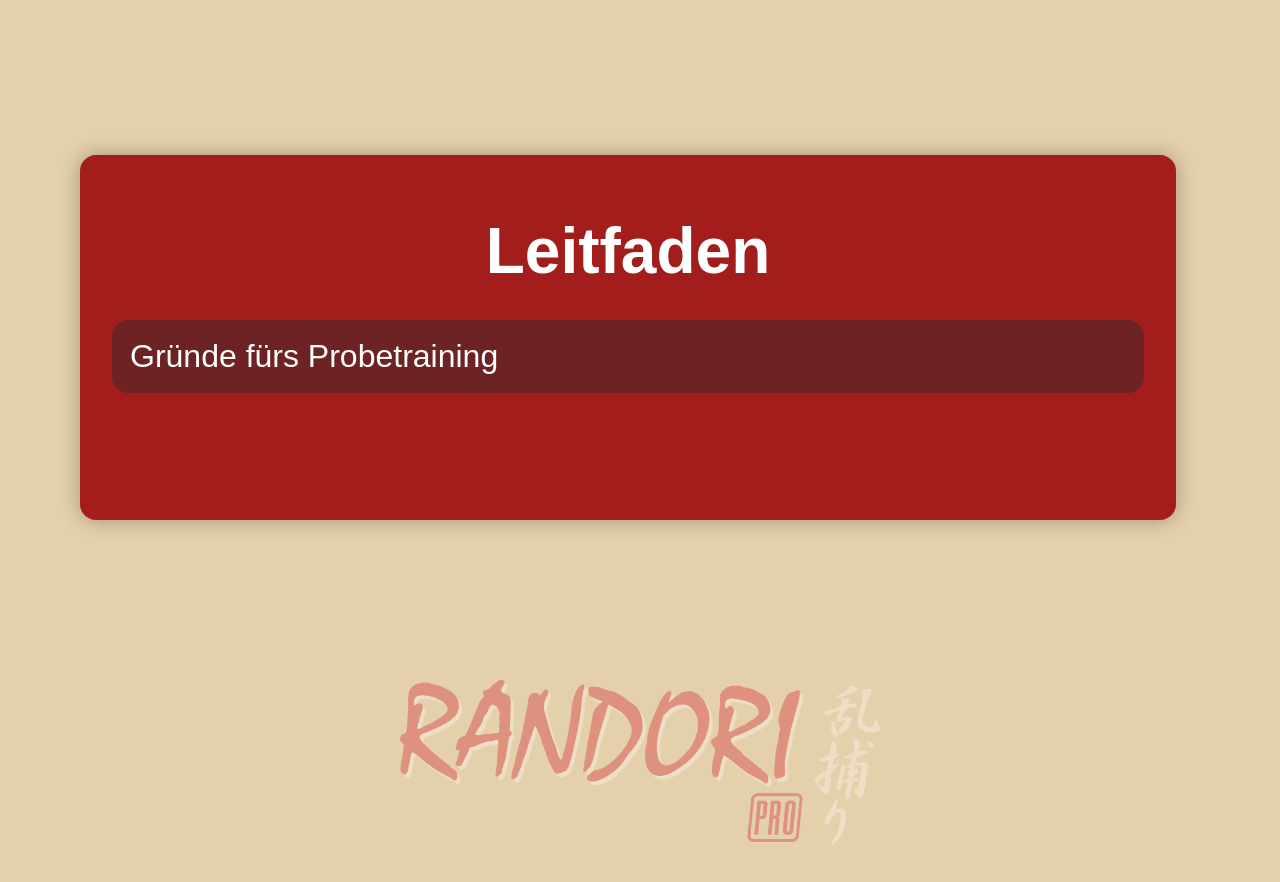
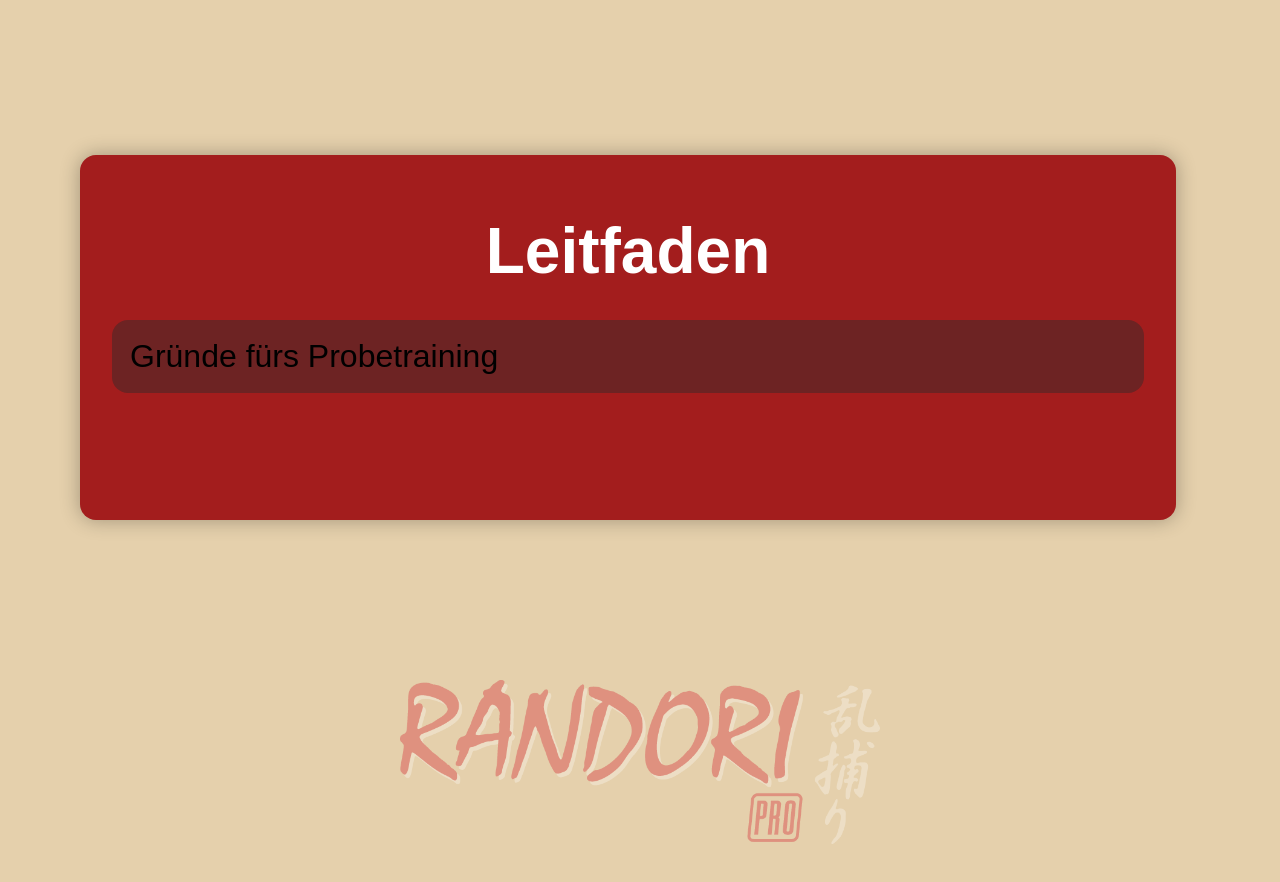
Before and after one commit to Deimos000/RLeitfaden, a React (Create React App) app: page / in a window 1280 px wide. Shown: the top 882 px of the page. Built offline with nearby package versions, Linux system fonts and the light colour scheme.

Commit message:
Update DropdownMenu.css

```diff
--- a/src/DropdownMenu.css
+++ b/src/DropdownMenu.css
@@ -79,7 +79,7 @@
   text-align: left;
   background: none; /* Important: keep this transparent so item background shows */
   border: none;
-  color: white; /* Default text color, ensure it contrasts with new backgrounds */
+  color: black; /* Default text color, ensure it contrasts with new backgrounds */
   padding: 0.5rem;
   border-radius: 0.5rem;
   display: flex;
```
